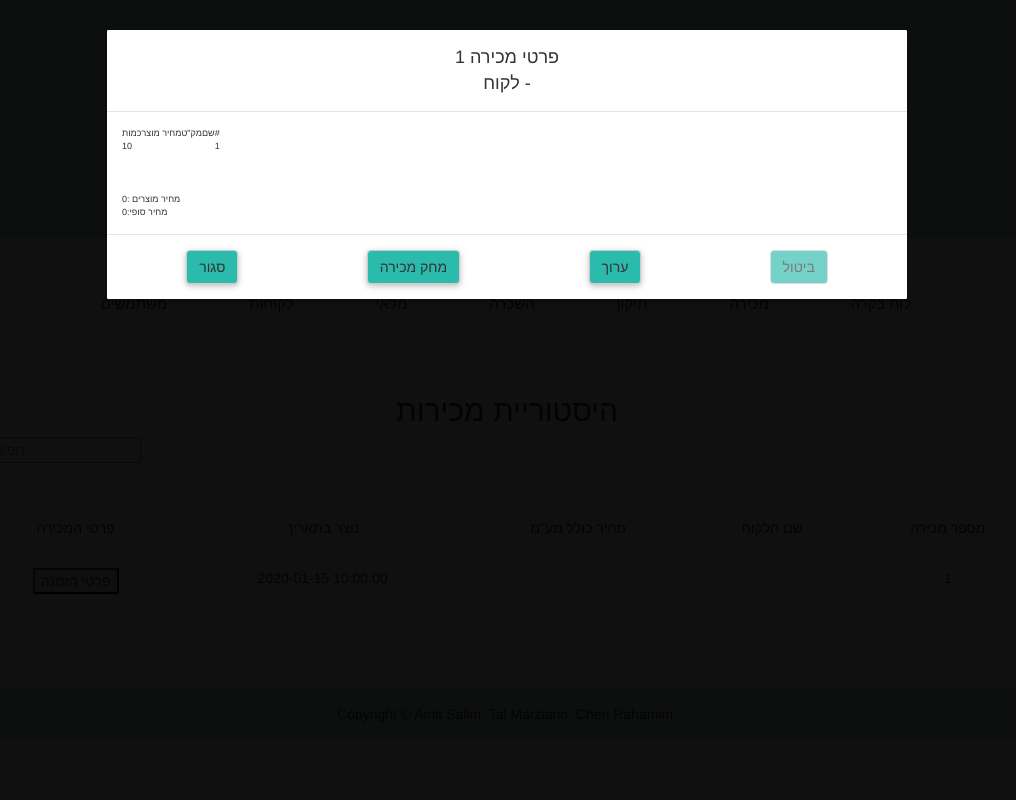
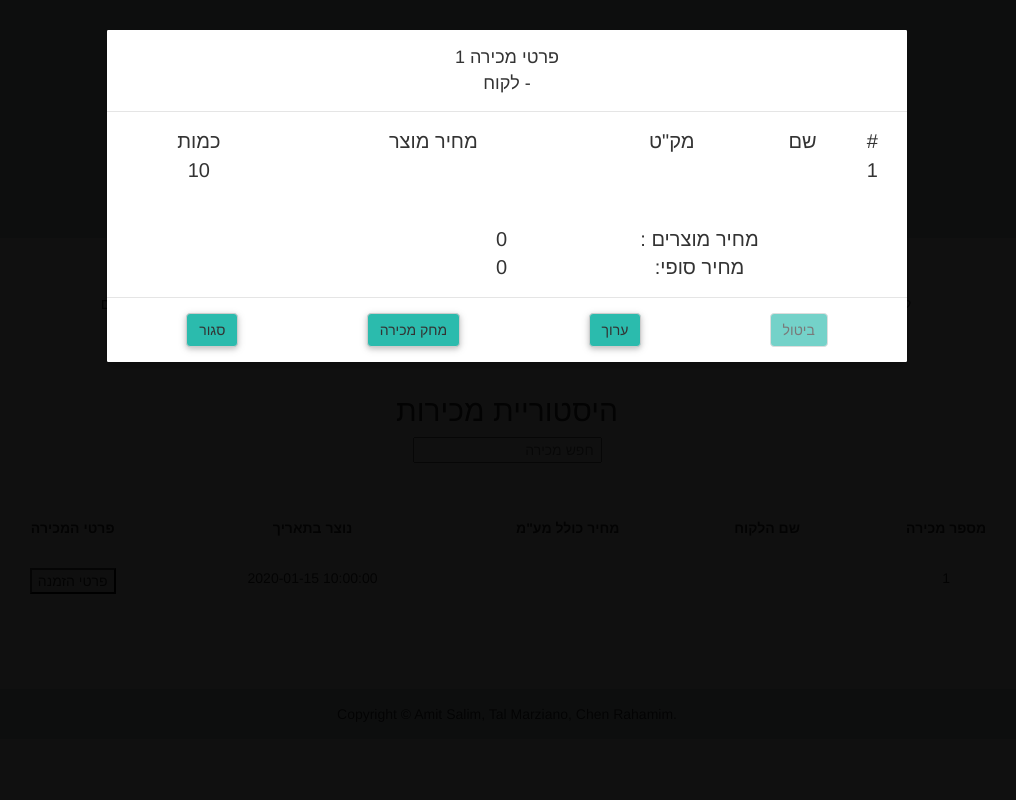
Before and after one commit to TalMarciano/Progan, a PHP site: page /includes/orderHistory.php in a window 1280 px wide, after a click on "פרטי הזמנה". Shown: the whole page, without its empty margins (133-1149 px from the left). Run offline with PHP 8.4, Linux system fonts and the light colour scheme; the visitor is signed in with stand-in values (Sample User, id 1); tables that the repository leaves empty or names only in its code hold one stand-in row (values such as "Sample post"); data that the repository does not hold is empty; some libraries are stand-ins or nearby versions.

Commit message:
Update style.css

```diff
--- a/css/ourCss/style.css
+++ b/css/ourCss/style.css
@@ -4,15 +4,53 @@
 .centerText{
 	text-align:center !important;
 }
+.classForInputProductsTableEdir{
+    width: 100%;
+    text-align: center;
+}
 
 .centerNavBar{
     display:inline-block;
     text-align:center;
 }
+.searchBarStyle{
+    text-align:right;
+    margin:auto;
+    display:block;
+}
+.modalTableButton{
+    width: 50%;
+    font-size: 20px;
+    text-align: center;
+}
+.tableBorder{
+  border: 1px solid black;
+
+}
+.modalButtonValue{
+    text-align: right;
+    width: 50%;
+    font-size: 20px;
+
+}
+.boxForEditTableModal{
+    text-align:center;
+    width:50%;
+    margin:auto
+}
 .centerTableTr{
     text-align:center;
 }
-
+.fontSizeModalTable{
+    font-size: 20px;
+    text-align:center;
+}
+.tableBoldText{
+    font-weight: bold;
+}
+.modalTable{
+    width:100%;
+}
 #test{
     text-align:center;
 }
@@ -28,6 +66,14 @@
 
 }
 
+input{
+    text-align: right;
+}
+
+form p{
+    text-align: right;
+}
+
 .marginAndFloat{
     float: right;
     margin-left: 3%;
@@ -36,6 +82,8 @@
 .buttonMargin{
     margin-top: 2%;
     margin-left: 43%;
+
+}
 
 #myInput {
   background-image: url('/css/searchicon.png');
@@ -53,6 +101,12 @@
     color: "red";
     border-color: red;
     /*הסטוריית מכירות - נסיון על כפתור החיפוש*/
+}
+
+#calendar{
+    width: 100%;
+    text-align: center;
+    padding: 20px;
 }
 
 
```
